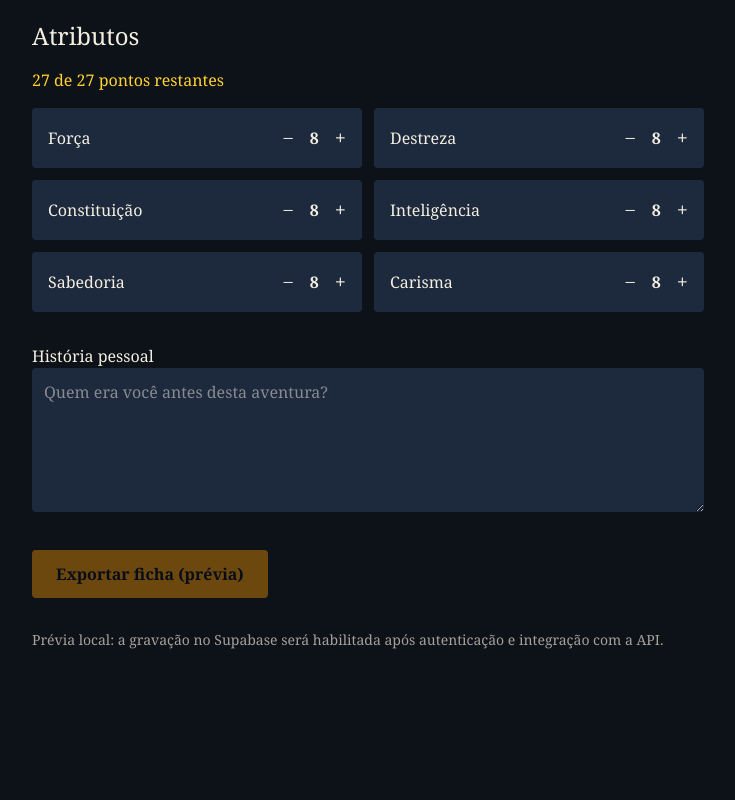
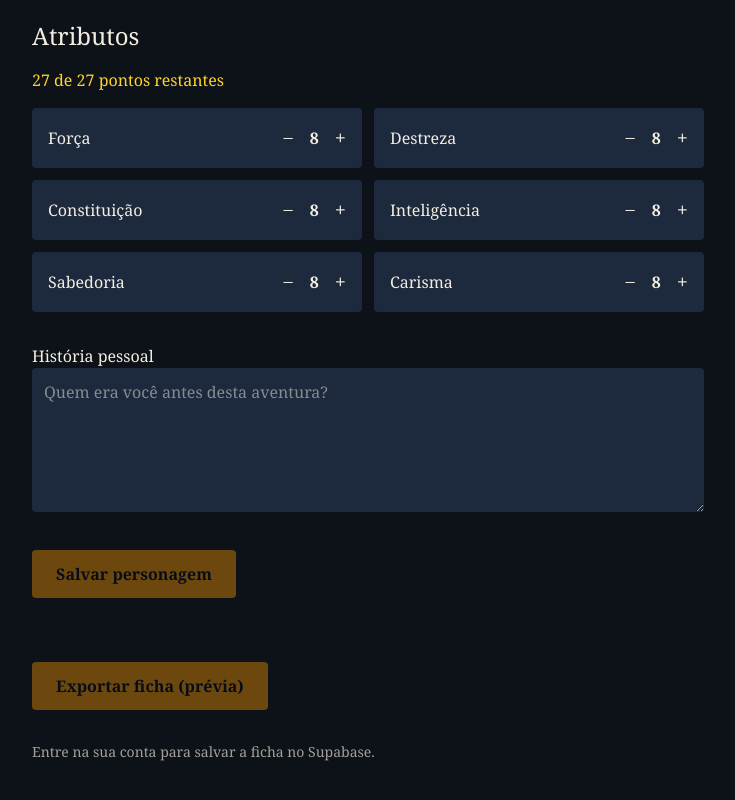
Before and after one commit to Matheus-A-Barboza/eldoria, a Next.js app in the folder apps/web/: page /personagem in a window 1280 px wide. Shown: the part 368-1168 px from the top of the page, without its empty margins (272-1007 px from the left). Before the commit the page ends 1066 px from the top, so only its background shows below. Built offline with nearby package versions, Linux system fonts and the light colour scheme; no server answers.

Commit message:
feat: connect authentication apps/web/app/personagem/page.tsx

```diff
--- a/apps/web/app/personagem/page.tsx
+++ b/apps/web/app/personagem/page.tsx
@@ -1,6 +1,7 @@
 'use client';
 
 import { useMemo, useState } from 'react';
+import { supabase } from '../../lib/supabase';
 
 type Attribute = 'for' | 'des' | 'con' | 'int' | 'sab' | 'car';
 const labels: Record<Attribute, string> = { for: 'Força', des: 'Destreza', con: 'Constituição', int: 'Inteligência', sab: 'Sabedoria', car: 'Carisma' };
@@ -10,6 +11,8 @@ const initial: Record<Attribute, number> = { for: 8, des: 8, con: 8, int: 8, sab
 
 export default function CharacterPage() {
   const [name, setName] = useState('');
+  const [message, setMessage] = useState('');
+  const [saving, setSaving] = useState(false);
   const [ancestry, setAncestry] = useState('humano');
   const [className, setClassName] = useState('guerreiro');
   const [background, setBackground] = useState('soldado');
@@ -25,6 +28,18 @@ export default function CharacterPage() {
     });
   }
   const character = { name, ancestry, class_name: className, background, personal_history: personalHistory, attributes };
+  async function saveCharacter() {
+    if (!supabase) { setMessage('Supabase nao configurado'); return; }
+    const { data } = await supabase.auth.getSession();
+    if (!data.session) { window.location.href = '/entrar'; return; }
+    setSaving(true);
+    try {
+      const response = await fetch(`${process.env.NEXT_PUBLIC_API_URL}/v1/characters`, { method: 'POST', headers: { 'Content-Type': 'application/json', Authorization: `Bearer ${data.session.access_token}` }, body: JSON.stringify(character) });
+      if (!response.ok) { setMessage('Erro ao salvar ficha. Confira seus dados.'); return; }
+      setMessage('Personagem salvo com sucesso!');
+    } catch { setMessage('Nao foi possivel conectar a API.'); }
+    finally { setSaving(false); }
+  }
   return <main className="mx-auto max-w-3xl p-6 md:p-12 space-y-8">
     <header><a href="/" className="text-amber-300 text-sm">← Eldoria</a><h1 className="text-4xl font-bold mt-4">Crie seu personagem</h1><p className="text-stone-400 mt-2">Sua origem moldará o prólogo de sua jornada.</p></header>
     <div className="grid gap-5 sm:grid-cols-2">
@@ -33,7 +48,8 @@ export default function CharacterPage() {
     </div>
     <section className="space-y-4"><h2 className="text-2xl">Atributos</h2><p className="text-amber-300" aria-live="polite">{remaining} de 27 pontos restantes</p><div className="grid gap-3 sm:grid-cols-2">{keys.map(key => <div key={key} className="flex items-center justify-between rounded bg-slate-800 p-4"><span>{labels[key]}</span><div className="flex items-center gap-4"><button aria-label={`Reduzir ${labels[key]}`} className="text-xl" onClick={() => adjust(key,-1)}>−</button><strong>{attributes[key]}</strong><button aria-label={`Aumentar ${labels[key]}`} className="text-xl" onClick={() => adjust(key,1)}>+</button></div></div>)}</div></section>
     <label className="block space-y-2">História pessoal<textarea className="w-full rounded bg-slate-800 p-3" rows={5} maxLength={3000} value={personalHistory} onChange={e => setPersonalHistory(e.target.value)} placeholder="Quem era você antes desta aventura?" /></label>
+    <button disabled={remaining !== 0 || name.trim().length < 2 || saving} onClick={() => void saveCharacter()} className="rounded bg-amber-500 px-6 py-3 font-bold text-slate-950 disabled:opacity-40">Salvar personagem</button><p role="status">{message}</p>
     <button disabled={remaining !== 0 || name.trim().length < 2} onClick={() => { const blob = new Blob([JSON.stringify(character, null, 2)], { type: 'application/json' }); const url = URL.createObjectURL(blob); const a = document.createElement('a'); a.href = url; a.download = 'eldoria-personagem.json'; a.click(); URL.revokeObjectURL(url); }} className="rounded bg-amber-500 px-6 py-3 font-bold text-slate-950 disabled:opacity-40">Exportar ficha (prévia)</button>
-    <p className="text-sm text-stone-400">Prévia local: a gravação no Supabase será habilitada após autenticação e integração com a API.</p>
+    <p className="text-sm text-stone-400">Entre na sua conta para salvar a ficha no Supabase.</p>
   </main>;
 }
```
